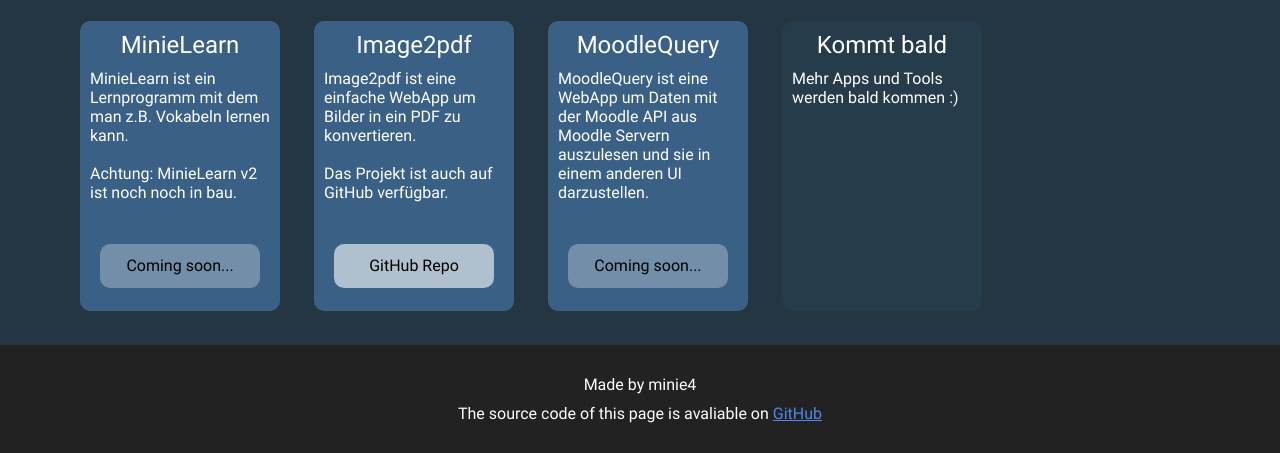
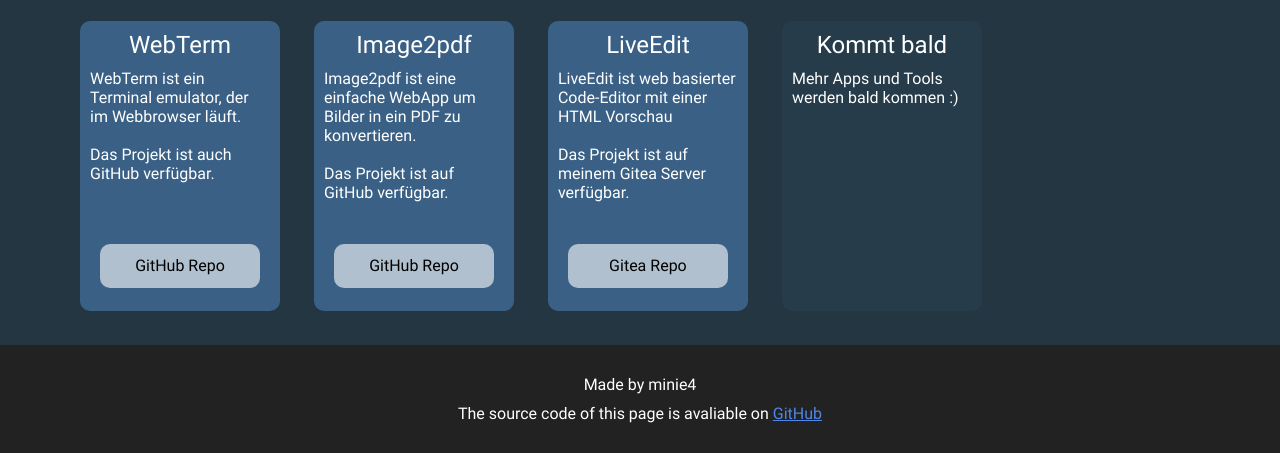
Before and after one commit to minie4/minie4de, a plain HTML site: page index.html in a window 1280 px wide. Shown: the part 624-1077 px from the top of the page. Drawn offline with Linux system fonts and the light colour scheme.

Commit message:
💬 Update Projects and navbar

```diff
--- a/index.html
+++ b/index.html
@@ -27,7 +27,6 @@
         <a class="active" href="/">
             <p>Home</p>
         </a>
-        <a href="javascript:alert('Coming soon!')">MinieLearn</a>
 
         <!-- Mobile menu button -->
         <a href="javascript:void(0);" class="icon menu" onclick="toggleMobileNavbar()" rel="noreferrer">
@@ -71,27 +70,27 @@
         <!-- Cards -->
         <div class="cards">
             <div class="card">
-                <h2>MinieLearn</h2>
-                <p>MinieLearn ist ein Lernprogramm mit dem man z.B. Vokabeln lernen kann.<br><br>Achtung: MinieLearn v2 ist noch noch in bau.</p>
-                <span class="button disabled">
-                    <p>Coming soon...</p>
-                </span>
+                <h2>WebTerm</h2>
+                <p>WebTerm ist ein Terminal emulator, der im Webbrowser läuft.<br><br>Das Projekt ist auch GitHub verfügbar.</p>
+                <a class="button" href="https://github.com/minie4/WebTerm" target="_blank" rel="noreferrer">
+                    <p>GitHub Repo</p>
+                </a>
             </div>
 
             <div class="card">
                 <h2>Image2pdf</h2>
-                <p>Image2pdf ist eine einfache WebApp um Bilder in ein PDF zu konvertieren.<br><br>Das Projekt ist auch auf GitHub verfügbar.</p>
+                <p>Image2pdf ist eine einfache WebApp um Bilder in ein PDF zu konvertieren.<br><br>Das Projekt ist auf GitHub verfügbar.</p>
                 <a class="button" href="https://github.com/minie4/imagetopdf" target="_blank" rel="noreferrer">
                     <p>GitHub Repo</p>
                 </a>
             </div>
 
             <div class="card">
-                <h2>MoodleQuery</h2>
-                <p>MoodleQuery ist eine WebApp um Daten mit der Moodle API aus Moodle Servern auszulesen und sie in einem anderen UI darzustellen.</p>
-                <span class="button disabled">
-                    <p>Coming soon...</p>
-                </span>
+                <h2>LiveEdit</h2>
+                <p>LiveEdit ist web basierter Code-Editor mit einer HTML Vorschau<br><br>Das Projekt ist auf meinem Gitea Server verfügbar.</p>
+                <a class="button" href="https://gitea.minie4.de/minie4/LiveEdit" target="_blank" rel="noreferrer">
+                    <p>Gitea Repo</p>
+                </a>
             </div>
 
             <div class="card comingsoon">
```
